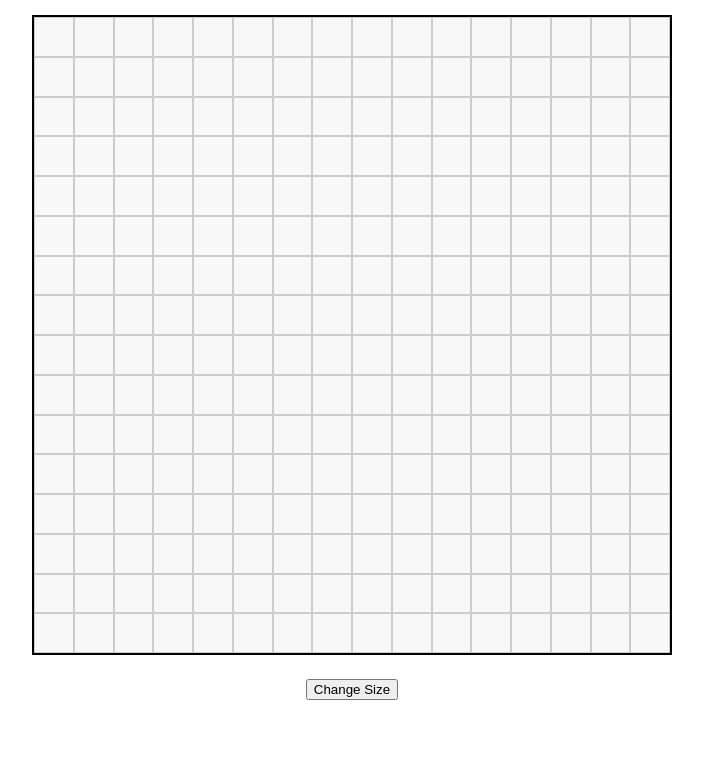
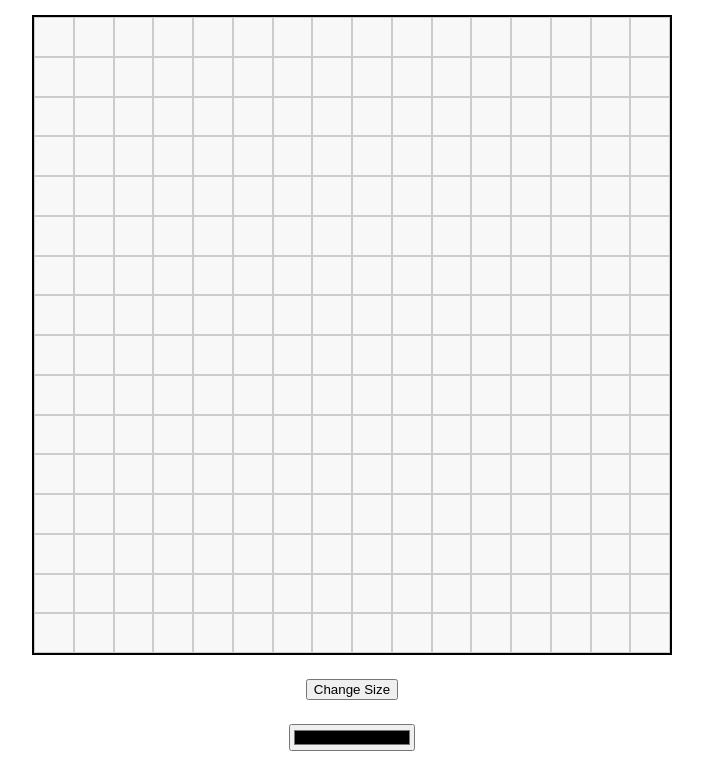
Before and after one commit to SibhatY/etch-a-sketch, a plain HTML site: page index.html in a window 1280 px wide. Shown: the part 118-893 px from the top of the page, without its empty margins (288-991 px from the left). Before the commit the page ends 826 px from the top, so only its background shows below. Drawn offline with Linux system fonts and the light colour scheme.

Commit message:
Addition of color picker button

```diff
--- a/index.html
+++ b/index.html
@@ -16,6 +16,7 @@
     <div id="title">Etch-A-Sketch</div>
     <div id="grid-container"></div>
     <button id="resize-button">Change Size</button>
+    <input type="color" id="color-picker" value="#000000">
 
 
 </body>
--- a/styles.css
+++ b/styles.css
@@ -42,6 +42,15 @@
     margin-top: 24px;
 
 }
+#color-picker {
+
+    display: block;
+    margin: 24px auto;
+    width: 10%;
+}
+
+
+
 
 #title {
     font-family: 'Permanent Marker', cursive;
```
